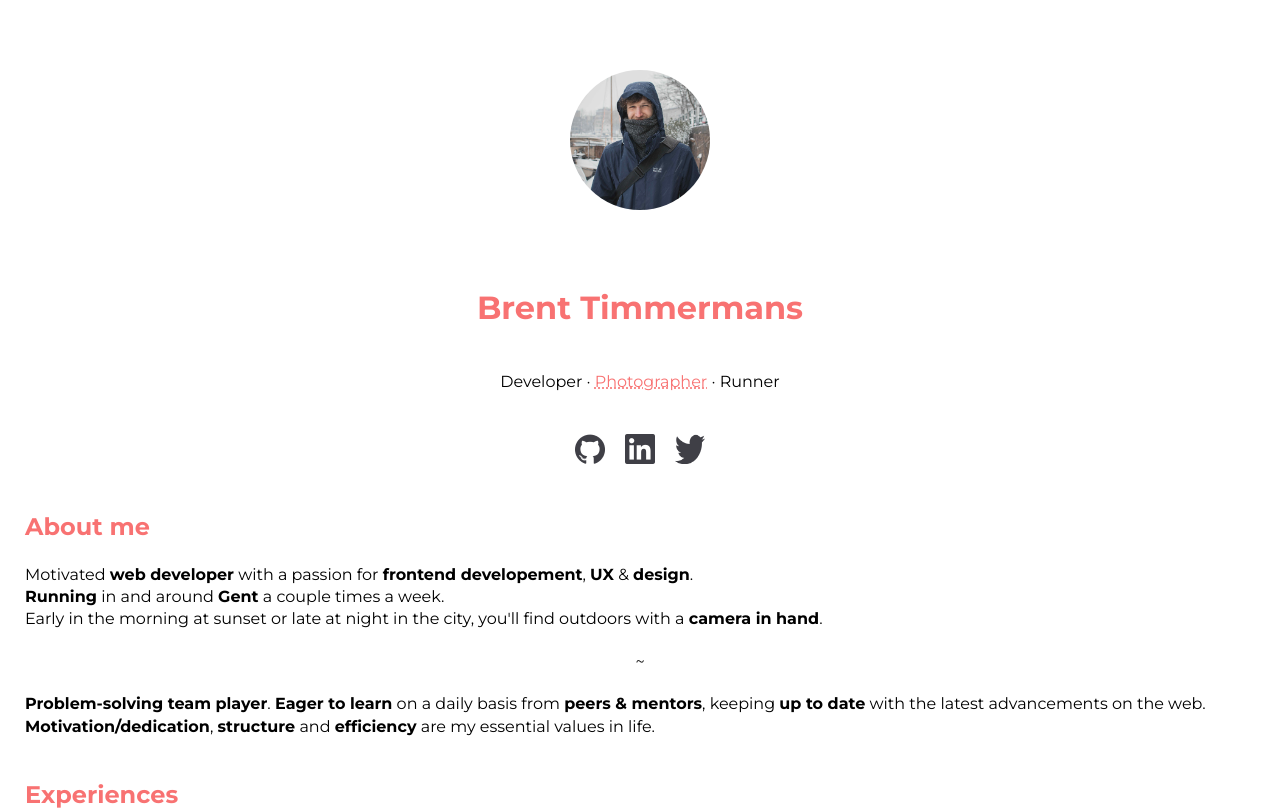
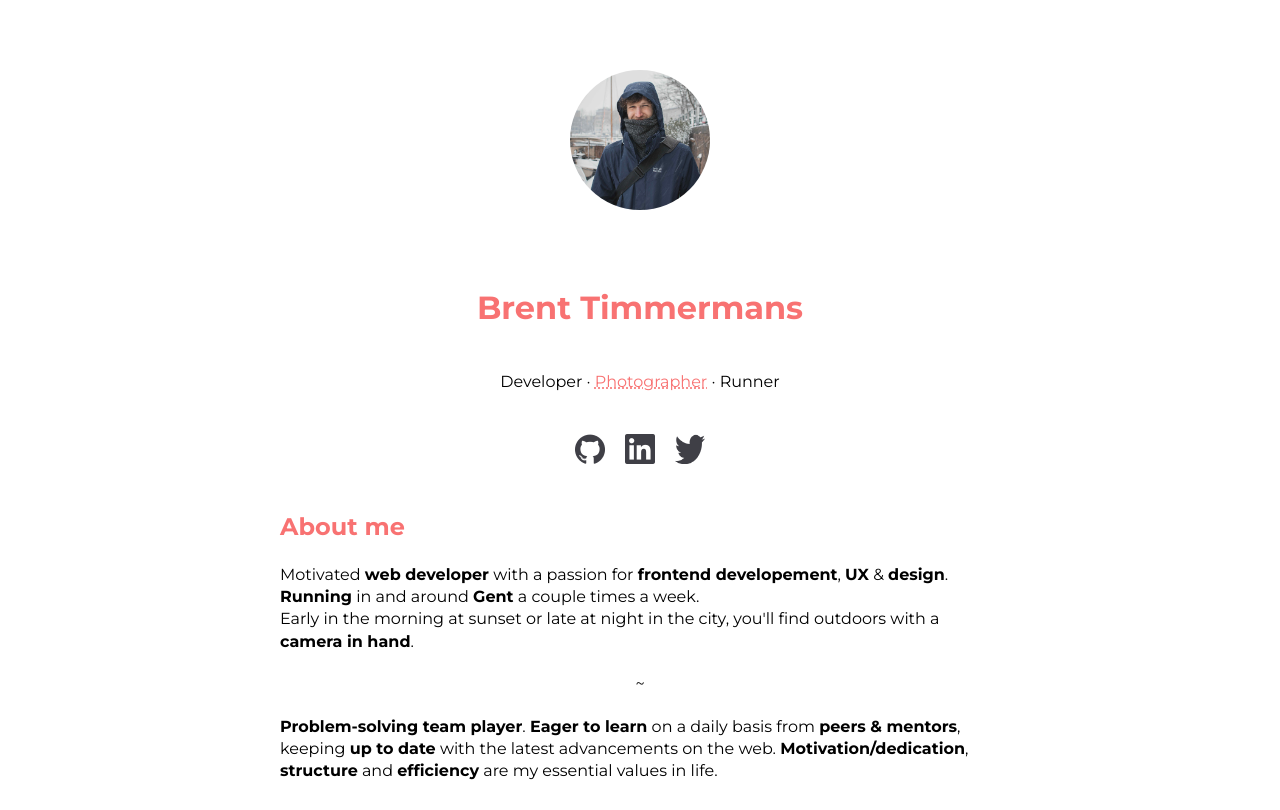
Before and after one commit to brenttimmermans/resume, a React (Vite) app: page / in a window 1280 px wide. Shown: the top 810 px of the page. Built offline with nearby package versions, Linux system fonts and the light colour scheme.

Commit message:
feat: make desktop friendly

```diff
--- a/src/components/Resume.tsx
+++ b/src/components/Resume.tsx
@@ -26,4 +26,6 @@ const Wrapper = styled.article`
   }
 
   padding: 70px 25px;
+  max-width: 720px;
+  margin: 0 auto;
 `
```
